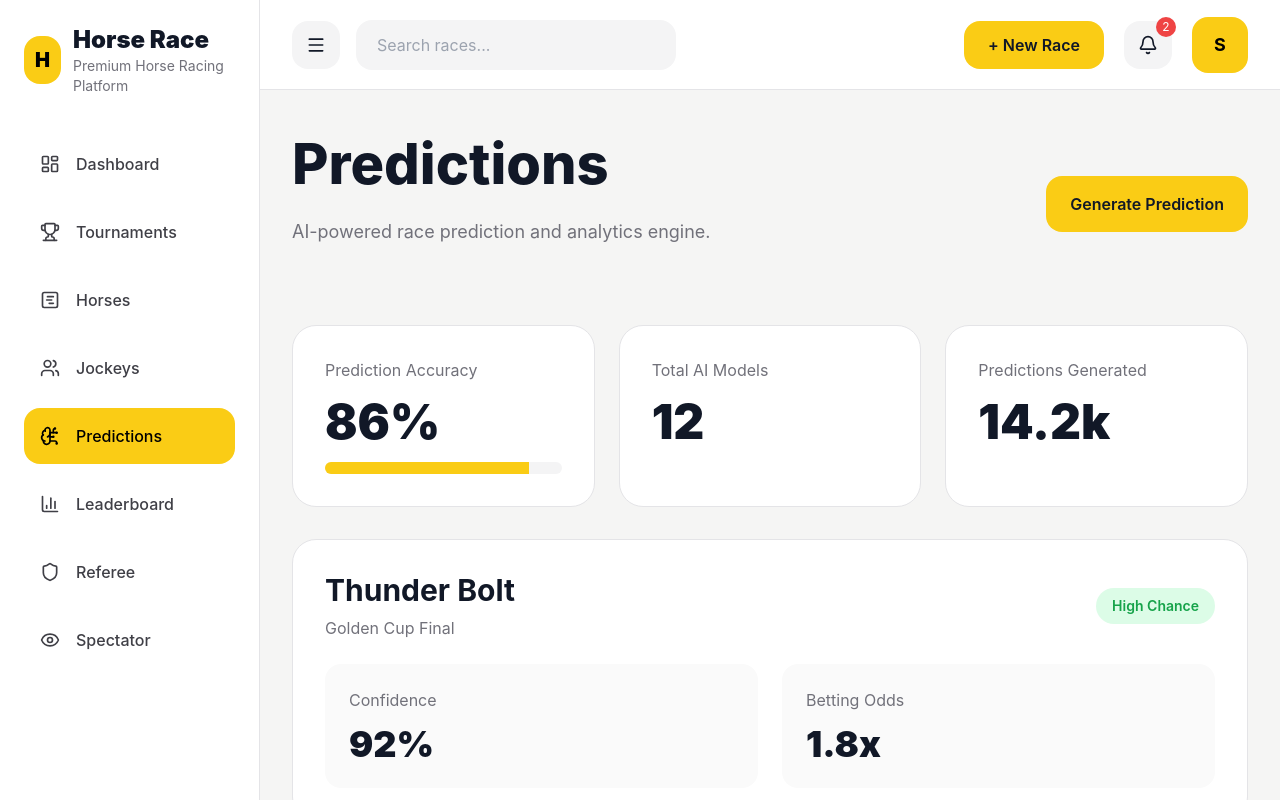
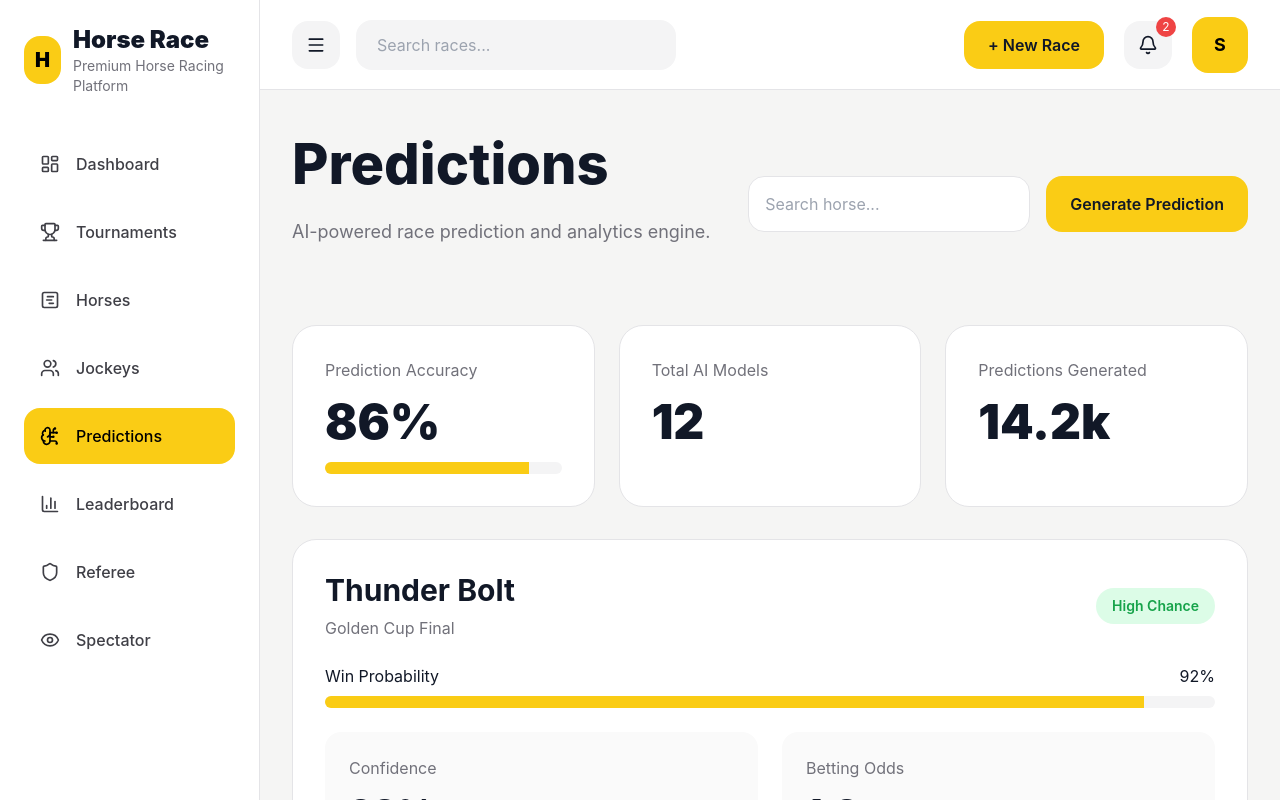
Before and after one commit to quang-nx2905/HorseRaceTMS, a React (Vite) app: page /predictions in a window 1280 px wide. Shown: the top 800 px of the page. Built offline with nearby package versions, Linux system fonts and the light colour scheme; sample sign-in values are in the browser's storage.

Commit message:
build prediction module

```diff
--- a/src/pages/Predictions.jsx
+++ b/src/pages/Predictions.jsx
@@ -1,6 +1,11 @@
+import { useState } from "react";
+
 function Predictions() {
 
-    const predictions = [
+    const [search, setSearch] =
+        useState("");
+
+    const [predictions] = useState([
 
         {
             horse: "Thunder Bolt",
@@ -26,7 +31,16 @@ function Predictions() {
             status: "Risky",
         },
 
-    ];
+    ]);
+
+    const filteredPredictions =
+        predictions.filter((item) =>
+            item.horse
+                .toLowerCase()
+                .includes(
+                    search.toLowerCase()
+                )
+        );
 
     return (
 
@@ -55,6 +69,28 @@ function Predictions() {
 
                 </div>
 
+                <div className="flex gap-4">
+
+                    <input
+                        type="text"
+                        placeholder="Search horse..."
+                        value={search}
+                        onChange={(e) =>
+                            setSearch(
+                                e.target.value
+                            )
+                        }
+                        className="
+            px-4
+            py-3
+
+            border
+            border-zinc-200
+
+            rounded-2xl
+        "
+                    />
+
                     <button
                         className="
             bg-yellow-400
@@ -71,6 +107,8 @@ function Predictions() {
                     >
                         Generate Prediction
                     </button>
+
+                </div>
 
             </div>
 
@@ -166,7 +204,7 @@ function Predictions() {
             {/* PREDICTION LIST */}
             <div className="space-y-6">
 
-                {predictions.map((item, index) => (
+                {filteredPredictions.map((item, index) => (
 
                     <div
                         key={index}
@@ -227,6 +265,50 @@ function Predictions() {
                             >
                                 {item.status}
                             </span>
+
+                        </div>
+
+                        <div className="mb-6">
+
+                            <div
+                                className="
+            flex
+            justify-between
+            mb-2
+        "
+                            >
+
+                                <span>
+                                    Win Probability
+                                </span>
+
+                                <span>
+                                    {item.confidence}
+                                </span>
+
+                            </div>
+
+                            <div
+                                className="
+            h-3
+            bg-zinc-100
+            rounded-full
+            overflow-hidden
+        "
+                            >
+
+                                <div
+                                    className="
+                h-full
+                bg-yellow-400
+            "
+                                    style={{
+                                        width:
+                                            item.confidence,
+                                    }}
+                                />
+
+                            </div>
 
                         </div>
 
```
Lines whose indentation alone changed are shown as unchanged.
